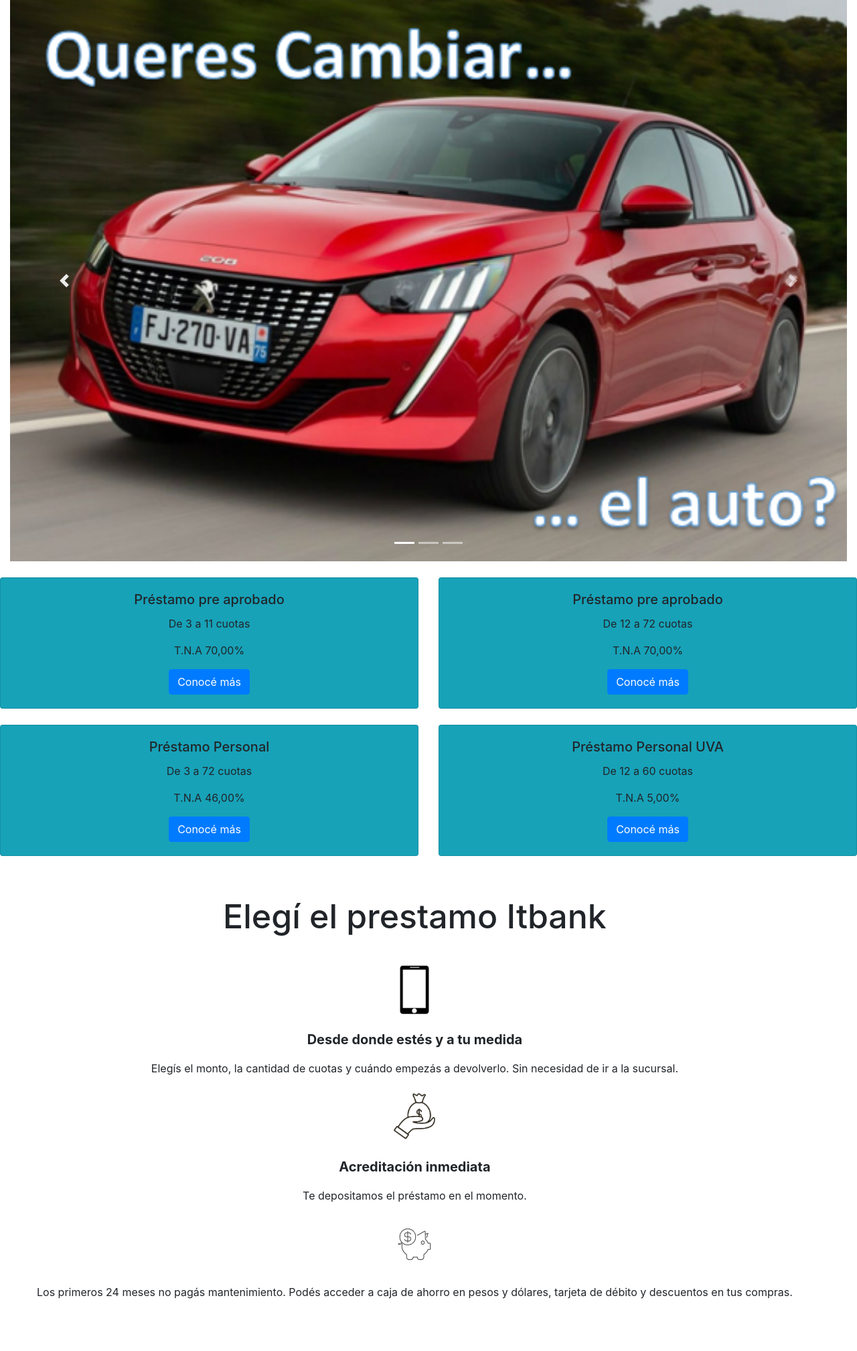
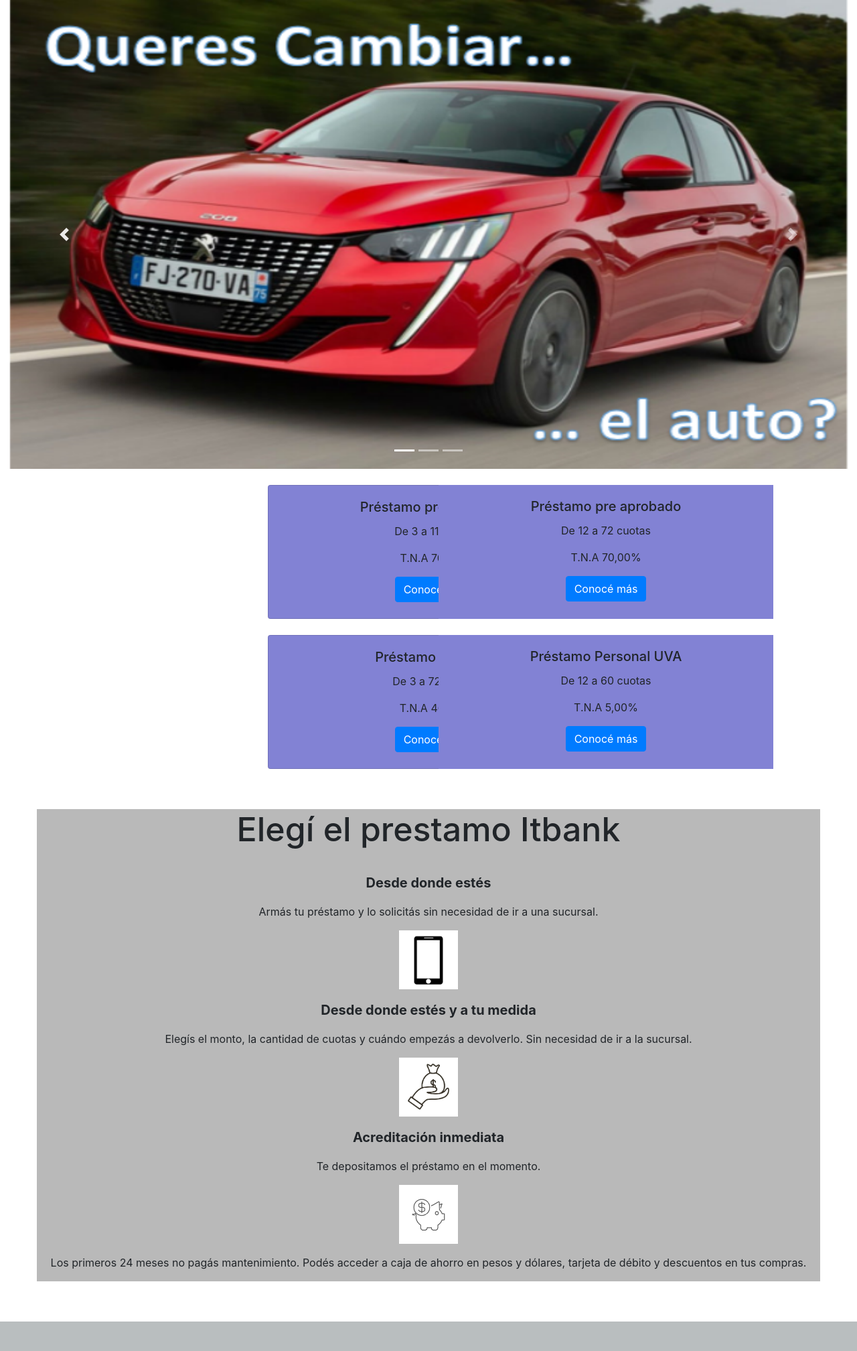
Before and after one commit to micasRod/sprintFinal, a Django app: template prestamos_app/templates/prestamos_app/prestamos.html in a window 1280 px wide. Shown: the whole page at 67% size. After the commit the page ends 1973 px from the top, so only its background shows below. Run offline with Django 4.2, Linux system fonts and the light colour scheme; the template is opened without the code that fills it, so the values that code supplies are empty; some libraries are stand-ins or nearby versions.

Commit message:
Prestamos 3

```diff
--- a/login_app/templates/login_app/login.html
+++ b/login_app/templates/login_app/login.html
@@ -3,8 +3,7 @@
 <head>
     <meta charset="UTF-8">
     <meta name="viewport" content="width=device-width, initial-scale=1.0">
-    <title>{% block title%}{% endblock %}</title>
-    {%load static %}
+    <title>ITBANK LOGIN</title>
     <link href="bootstrap.min.css" rel="stylesheet">
     <link href="https://cdn.jsdelivr.net/npm/bootstrap@5.0.2/dist/css/bootstrap.min.css" rel="stylesheet" integrity="sha384-EVSTQN3/azprG1Anm3QDgpJLIm9Nao0Yz1ztcQTwFspd3yD65VohhpuuCOmLASjC" crossorigin="anonymous">
     <link href="{% static 'login_app/css/index.css' %}"rel="stylesheet">
--- a/prestamos_app/templates/prestamos_app/prestamos.css
+++ b/prestamos_app/templates/prestamos_app/prestamos.css
@@ -22,3 +22,27 @@
     font-weight: bold;
     font-size: 20px;
 }
+.col-12-12{
+    background-color: rgba(128, 128, 128, 0.548);
+    width: 100%;
+}
+.card {
+    background-color: rgb(130, 130, 212);
+    margin-left: 400px;
+    height: 200px;
+    width: 500px;
+    justify-content: center;
+
+}
+.card2 {
+    background-color: rgb(130, 130, 212);
+    margin-right: 150px;
+    height: 200px;
+    width: 500px;
+    justify-content: center;
+
+}
+.container-fluid {
+    height: 700px;
+    width: 100%;
+}
--- a/prestamos_app/templates/prestamos_app/prestamos.html
+++ b/prestamos_app/templates/prestamos_app/prestamos.html
@@ -37,10 +37,10 @@
         <span class="sr-only">Next</span>
       </a>
     </div>
-
+                                            <!---Cartas prestamo--------->
     <div class="row">
       <div class="col-sm-6 text-center mt-4">
-        <div class="card bg-info">
+        <div class="card ">
           <div class="card-body">
             <h5 class="card-title">Préstamo pre aprobado</h5>
             <p class="card-text">De 3 a 11 cuotas</p>
@@ -51,7 +51,7 @@
       </div>
 
       <div class="col-sm-6 text-center mt-4">
-        <div class="card bg-info">
+        <div class="card2">
           <div class="card-body">
             <h5 class="card-title">Préstamo pre aprobado</h5>
             <p class="card-text">De 12 a 72 cuotas</p>
@@ -63,7 +63,7 @@
     </div>
     <div class="row">
       <div class="col-sm-6 text-center mt-4">
-        <div class="card bg-info">
+        <div class="card">
           <div class="card-body">
             <h5 class="card-title">Préstamo Personal</h5>
             <p class="card-text">De 3 a 72 cuotas</p>
@@ -73,7 +73,7 @@
         </div>
       </div>
       <div class="col-sm-6 text-center mt-4">
-        <div class="card bg-info">
+        <div class="card2">
           <div class="card-body">
             <h5 class="card-title">Préstamo Personal UVA</h5>
             <p class="card-text">De 12 a 60 cuotas</p>
@@ -83,6 +83,8 @@
         </div>
       </div>
     </div>
+
+                              <!---Elegi prestamo itbank--------->
     <div class="sm-12">
       <section class="container main-prestamos">
         <div class="row w-1120">
@@ -94,7 +96,7 @@
 
             <section class="main-prestamos__items">
 
-              <article class="article-item" style="display: none;">
+              <article class="article-item";>
 
                 <p class="article-item-title">Desde donde estés</p>
                 <p class="article-item__text">Armás tu préstamo y lo solicitás sin necesidad de ir a una sucursal.</p>
```
